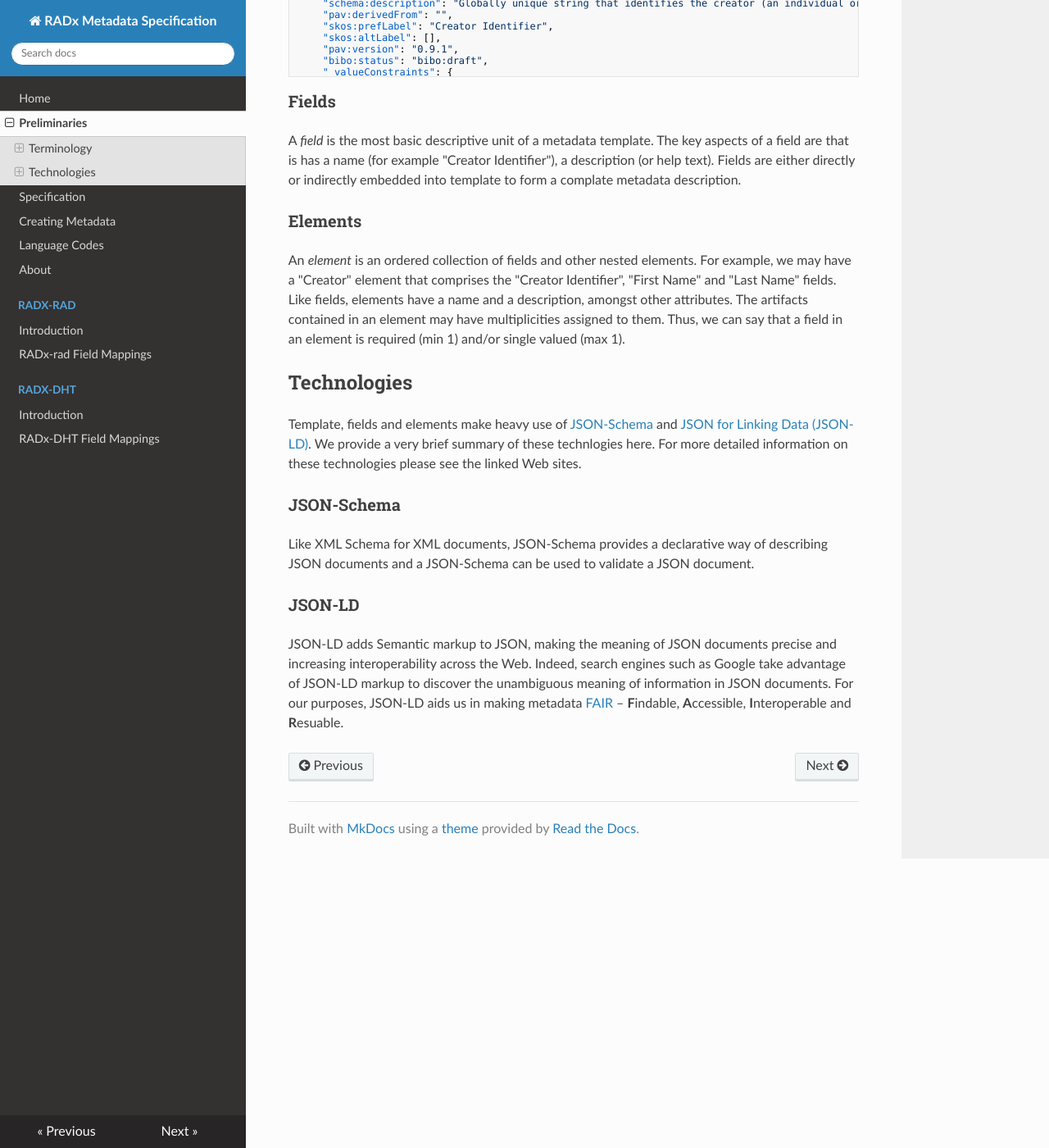
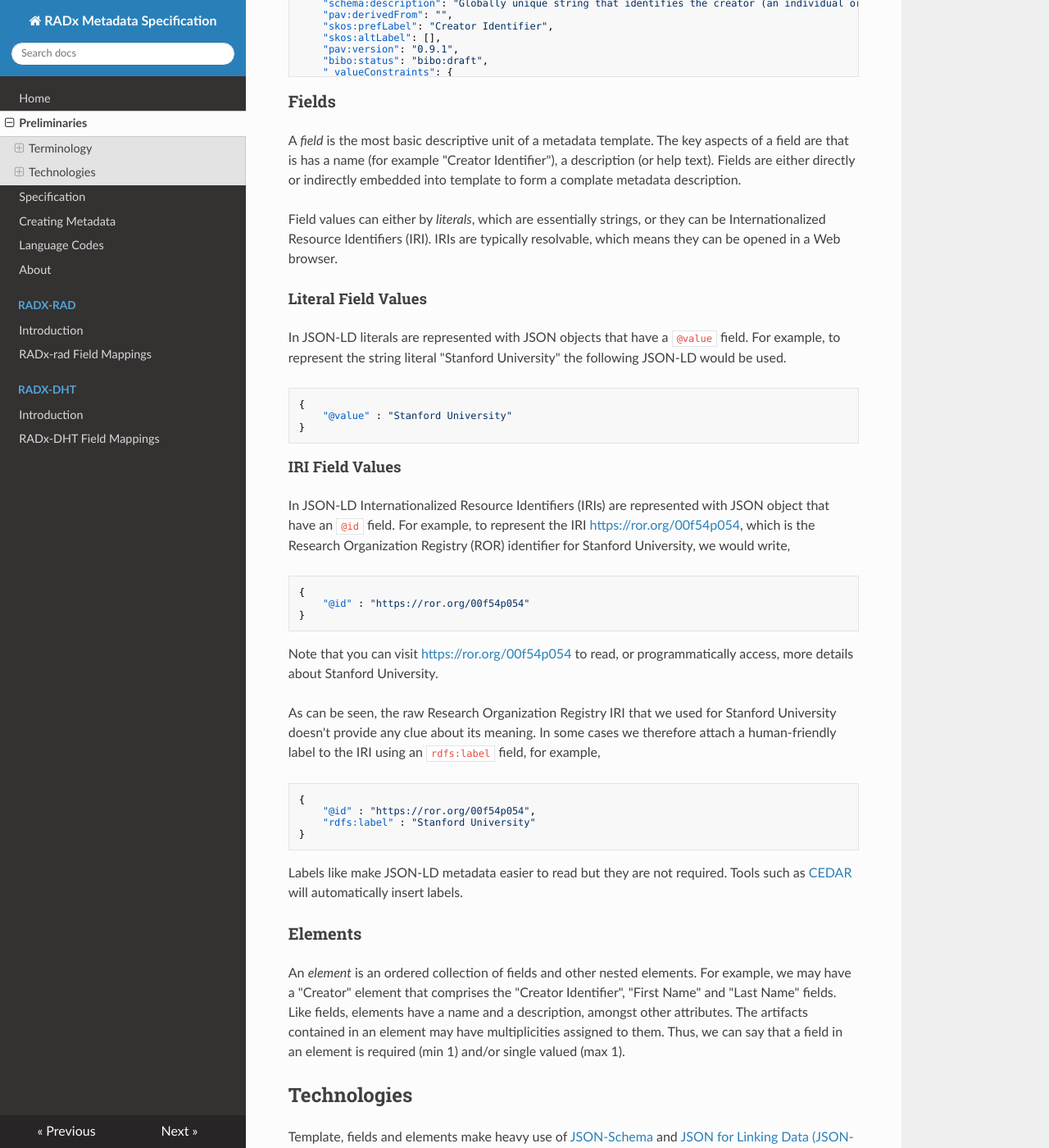
Before and after one commit to RADx/radx-metadata-spec-docs, an MkDocs documentation site: the page built from docs/preliminaries.md, in a window 1280 px wide and 1400 px high, scrolled down 1363 px. Shown: the whole window at 82% size. Built offline with MkDocs 1.6.1, drawn with Linux system fonts in a browser that asks for light colours; nearby versions of some CDN libraries.

Commit message:
Added preliminary docs about IRIs and Literals

````diff
--- a/docs/preliminaries.md
+++ b/docs/preliminaries.md
@@ -138,6 +138,42 @@ An example of the template description of the "Creator Identifier" field that wa
 
 A *field* is the most basic descriptive unit of a metadata template.  The key aspects of a field are that is has a name (for example "Creator Identifier"), a description (or help text).  Fields are either directly or indirectly embedded into template to form a complate metadata description.
 
+Field values can either by _literals_, which are essentially strings, or they can be Internationalized Resource Identifiers (IRI).  IRIs are typically resolvable, which means they can be opened in a Web browser.
+
+#### Literal Field Values
+
+In JSON-LD literals are represented with JSON objects that have a `@value` field.  For example, to represent the string literal "Stanford University" the following JSON-LD would be used.
+
+```json
+{
+    "@value" : "Stanford University"
+}
+```
+
+
+#### IRI Field Values
+
+In JSON-LD Internationalized Resource Identifiers (IRIs) are represented with JSON object that have an `@id` field.  For example, to represent the IRI [https://ror.org/00f54p054](https://ror.org/00f54p054), which is the Research Organization Registry (ROR) identifier for Stanford University, we would write,
+
+```json
+{
+    "@id" : "https://ror.org/00f54p054"
+}
+```
+
+Note that you can visit [https://ror.org/00f54p054](https://ror.org/00f54p054) to read, or programmatically access, more details about Stanford University.
+
+As can be seen, the raw Research Organization Registry IRI that we used for Stanford University doesn't provide any clue about its meaning.  In some cases we therefore attach a human-friendly label to the IRI using an `rdfs:label` field, for example,
+
+```json
+{
+    "@id" : "https://ror.org/00f54p054",
+    "rdfs:label" : "Stanford University"
+}
+```
+
+Labels like make JSON-LD metadata easier to read but they are not required.  Tools such as [CEDAR](https://cedar.metadatacenter.org) will automatically insert labels.
+
 ### Elements
 
 An *element* is an ordered collection of fields and other nested elements.  For example, we may have a "Creator" element that comprises the "Creator Identifier", "First Name" and "Last Name" fields.  Like fields, elements have a name and a description, amongst other attributes.  The artifacts contained in an element may have multiplicities assigned to them.  Thus, we can say that a field in an element is required (min 1) and/or single valued (max 1).
````
